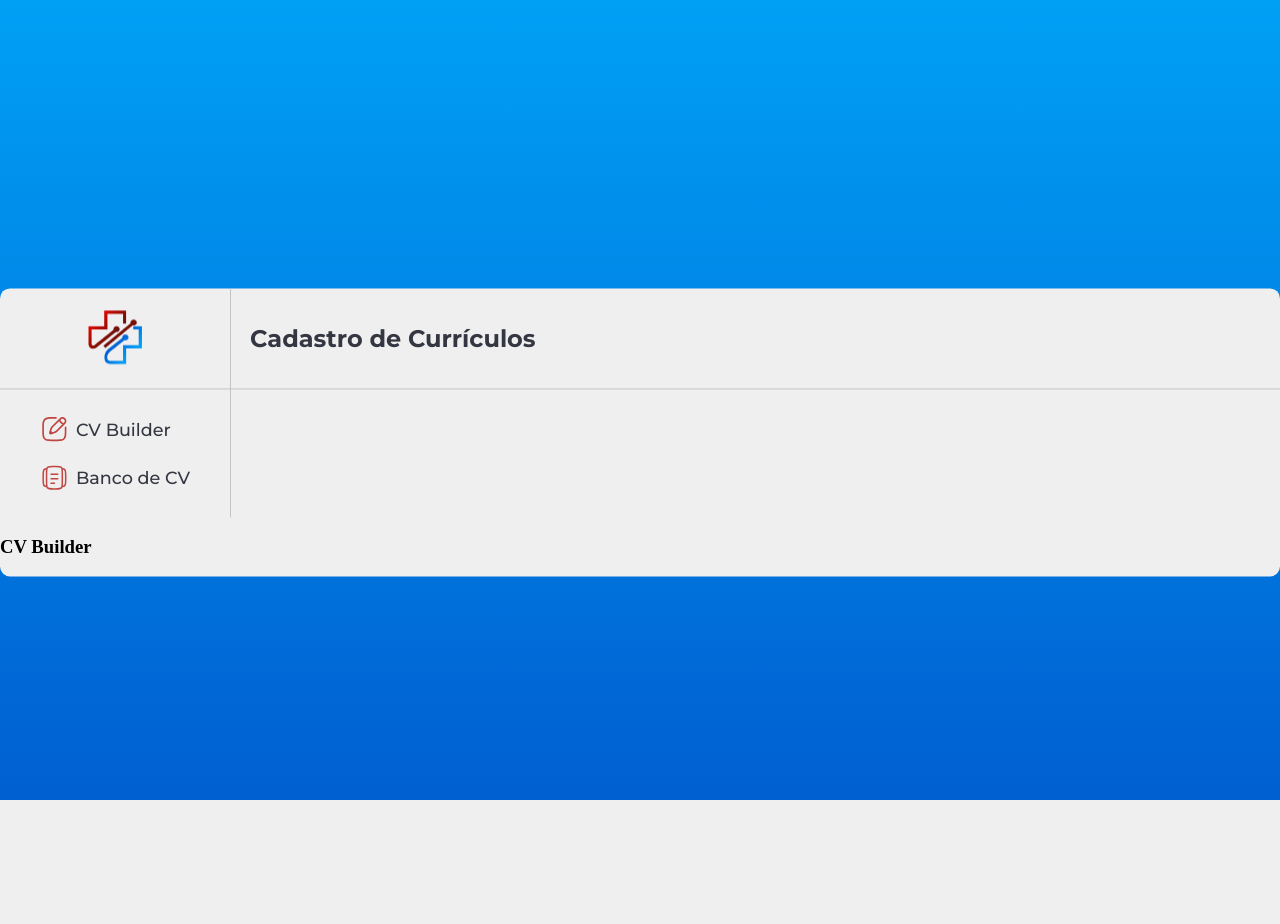
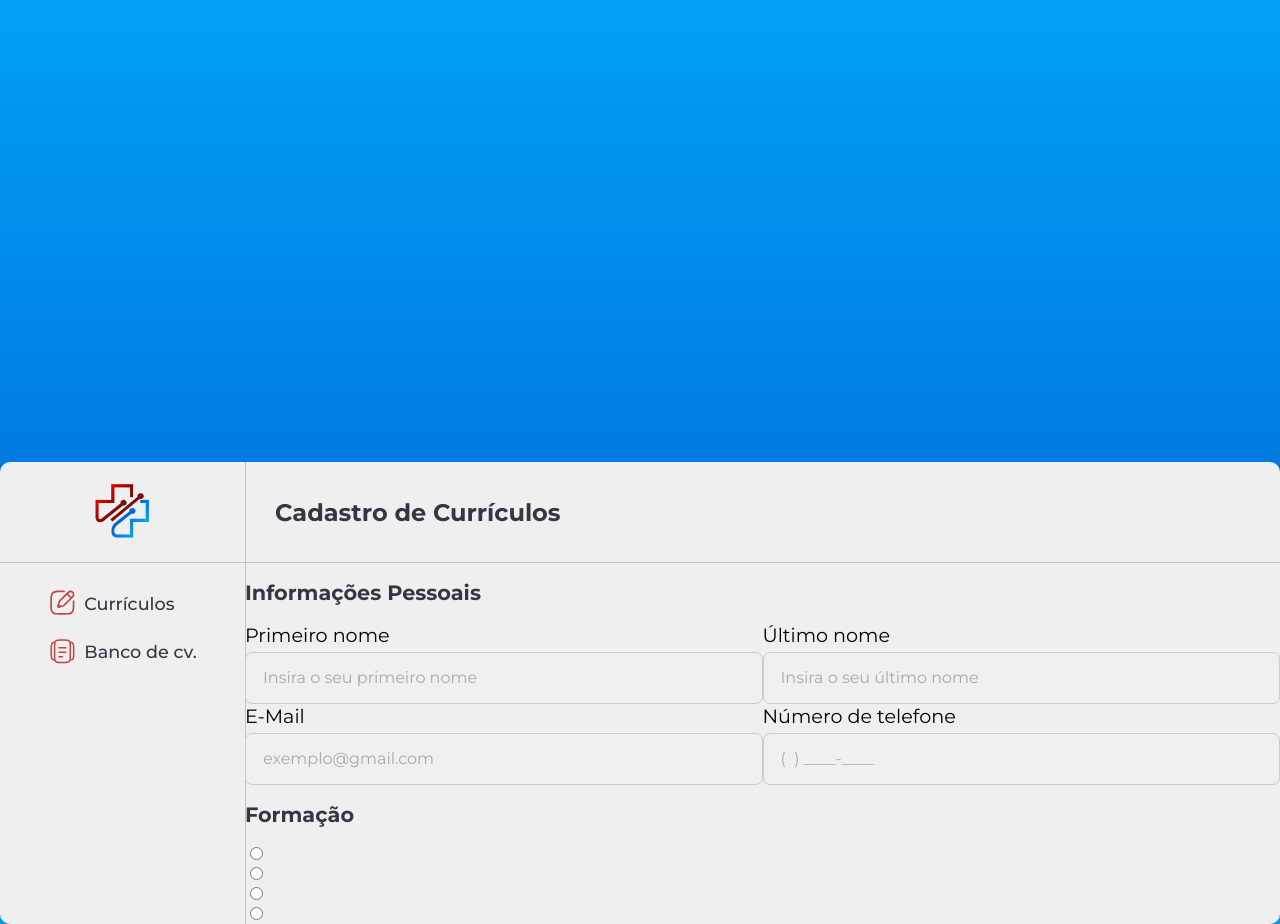
Before and after one commit to daniloladeira/Plataforma-de-Curriculos, a Django app: page / in a window 1280 px wide. Before the commit the page ends 800 px from the top, so only its background shows below. Run offline with Django 5.2, Linux system fonts and the light colour scheme.

Commit message:
feat & style: novos campos de formularios e estilizações dos mesmos

```diff
--- a/projsesap/plataformacurriculos/static/plataformacurriculos/css/style.css
+++ b/projsesap/plataformacurriculos/static/plataformacurriculos/css/style.css
@@ -8,6 +8,7 @@
   );
   width: 100vw;
   height: 100vh;
+  font-family: 'Montserrat', Helvetica;
 }
 
 h1,
@@ -29,7 +30,8 @@
   margin: 0 auto;
   transform: translateY(100%);
   display: grid;
-  grid-template-columns: 230px 1fr;
+  grid-template-columns: 245px 1fr;
+  grid-template-rows: auto 1fr;
   max-width: 1440px;
   border-radius: 10px;
 }
@@ -38,8 +40,8 @@
   display: flex;
   flex-direction: column;
   align-items: center;
-    width: 230px;
-    border-right: 1px solid #C3C3C3;
+  width: 245px;
+  border-right: 1px solid #c3c3c3;
 }
 
 .sidebar-header {
@@ -48,7 +50,7 @@
   align-items: center;
   height: 100px;
   width: 100%;
-    border-bottom: 1px solid #C3C3C3;
+  border-bottom: 1px solid #c3c3c3;
 }
 
 .ugtsic-logo {
@@ -64,14 +66,14 @@
 .nav-item {
   display: flex;
   gap: 0.5rem;
-    padding: 10px 15px;
+  padding: 10px 20px;
   align-items: center;
   cursor: pointer;
   transition: background-color 0.3s;
 }
 
 .nav-item a {
-    font-family: 'Montserrat', Helvetica;
+  font-family: "Montserrat", Helvetica;
   font-weight: 500;
   color: #343741;
   font-size: 1.1rem;
@@ -89,17 +91,52 @@
 .main-header {
   display: flex;
   height: 100px;
-    border-bottom: 1px solid #C3C3C3;
+  border-bottom: 1px solid #c3c3c3;
   align-items: center;
 }
 
 .main-header h1 {
-    font-family: 'Montserrat', Helvetica;
+  font-family: "Montserrat", Helvetica;
   font-weight: 700;
   color: #343741;
   font-size: 1.5rem;
-    margin-left: 20px;
+  margin-left: 30px;
 }
 
-.cvbuilder {
+.form-title h2 {
+  color: #343741;
+  font-size: 1.3rem;
 }
+
+
+.info-pessoal-form input {
+  padding: 16px 17px;
+  width: 100%;
+  border-radius: 7px;
+  box-sizing: border-box;
+  margin-top: 5px;
+  border: 1px solid #ccc;
+  background: #f0f0f0;
+  font-size: 16px;
+  position: relative;
+}
+
+::placeholder {
+  font-family: 'Montserrat', Helvetica;
+  color: #a9a9a9;
+  font-size: rem;
+
+}
+
+.info-pessoal-form label {
+  display: block;
+}
+
+.form-group label {
+  font-size: 1.2rem;
+}
+
+.form-container {
+  display: grid;
+  grid-template-columns: 1fr 1fr;
+}
--- a/projsesap/plataformacurriculos/templates/index.html
+++ b/projsesap/plataformacurriculos/templates/index.html
@@ -1,50 +1,137 @@
 <!DOCTYPE html>
 <html lang="en">
-
   <head>
-    <meta charset="UTF-8">
-    <meta name="viewport" content="width=device-width, initial-scale=1.0">
+    <meta charset="UTF-8" />
+    <meta name="viewport" content="width=device-width, initial-scale=1.0" />
     <title>Document</title>
-    <link rel="stylesheet" href="../static/plataformacurriculos/css/style.css">
-    <link href="https://fonts.googleapis.com/css2?family=Montserrat:wght@100..900&display=swap" rel="stylesheet">
+    <link
+      rel="stylesheet"
+      href="../static/plataformacurriculos/css/style.css"
+    />
+    <link
+      href="https://fonts.googleapis.com/css2?family=Montserrat:wght@100..900&display=swap"
+      rel="stylesheet"
+    />
   </head>
 
   <body>
     <div class="container-principal">
       <aside class="sidebar">
         <header class="sidebar-header">
-                <div class="ugtsic-logo"><img src="../static/plataformacurriculos/imgs/ugtsic_logo.png" alt="Logo">
+          <div class="ugtsic-logo">
+            <img
+              src="../static/plataformacurriculos/imgs/ugtsic_logo.png"
+              alt="Logo"
+            />
           </div>
         </header>
 
         <nav>
           <ul>
             <div class="nav-item">
-                        <img src="../static/plataformacurriculos/imgs/caneta_e_papel.svg" alt="caneta e papel">
-                        <li><a href="#cvbuilder">CV Builder</a></li>
+              <img
+                src="../static/plataformacurriculos/imgs/caneta_e_papel.svg"
+                alt="caneta e papel"
+              />
+              <li><a href="#cvbuilder">Currículos</a></li>
             </div>
 
             <div class="nav-item">
-                        <img src="../static/plataformacurriculos/imgs/pilha_de_forms.svg" alt="Documentos empilhados">
-                        <li><a href="#bancodecv">Banco de CV</a></li>
+              <img
+                src="../static/plataformacurriculos/imgs/pilha_de_forms.svg"
+                alt="Documentos empilhados"
+              />
+              <li><a href="#bancodecv">Banco de cv.</a></li>
             </div>
           </ul>
         </nav>
-
       </aside>
 
+      <div class="main-container">
         <header class="main-header">
           <div class="header-content">
             <h1>Cadastro de Currículos</h1>
           </div>
         </header>
 
-        <section class="cvbuilder">
-            <div class="informacoes-pessoais">
-                <h3 id="cvbuilder">CV Builder</h2>
+        <div class="main-container-forms">
+          <div class="form-title">
+            <h2>Informações Pessoais</h2>
           </div>
-        </section>
+
+          <div class="info-pessoal-form">
+            <form class="form-container">
+              <div class="form-group">
+                <label for="primeironome">Primeiro nome</label>
+                <input
+                  type="text"
+                  placeholder="Insira o seu primeiro nome"
+                  id="primeironome"
+                  name="primeironome"
+                  required
+                />
+              </div>
+
+              <div class="form-group">
+                <label for="ultimonome">Último nome</label>
+                <input
+                  type="text"
+                  placeholder="Insira o seu último nome"
+                  id="ultimonome"
+                  name="ultimonome"
+                  required
+                />
+              </div>
+
+              <div class="form-group">
+                <label for="email">E-Mail</label>
+                <input
+                  type="text"
+                  placeholder="exemplo@gmail.com"
+                  id="email"
+                  name="email"
+                  required
+                />
+              </div>
+
+              <div class="form-group">
+                <label for="telefone">Número de telefone</label>
+                <input
+                  type="text"
+                  placeholder="(  ) ____-____"
+                  id="telefone"
+                  name="telefone"
+                  required
+                />
+              </div>
+            </form>
+          </div>
+
+          <div class="formacao-form">
+            <div class="form-title">
+              <h2>Formação</h2>
+            </div>
+            <form class="form-container">
+              <div class="form-group">
+                <div>
+                  <input type="radio" id="ensinomedio" name="formacao" value="ensimomedio" required>
+                </div>
+                <div>
+                  <input type="radio" id="graduacao" name="formacao" value="graduacao" required>
+                </div>
+                <div>
+                  <input type="radio" id="mestrado" name="formacao" value="mestrado" required>
+                </div>
+                <div>
+                  <input type="radio" id="doutorado" name="formacao" value="formacao" required>
+                </div>
+
+              </div>
+
+            </form>
+          </div>
+        </div>
+      </div>
     </div>
   </body>
-
 </html>
```
Lines whose indentation alone changed are shown as unchanged.
